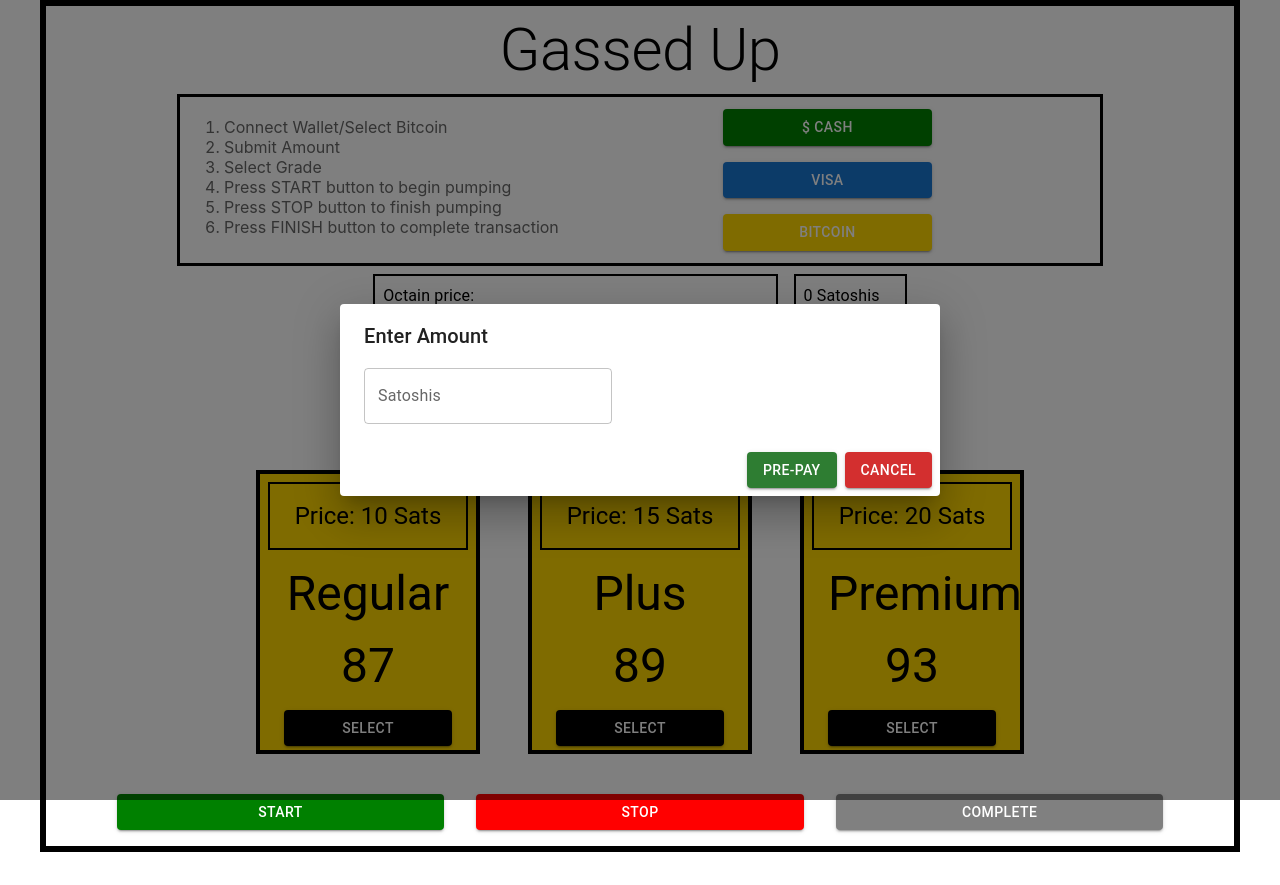
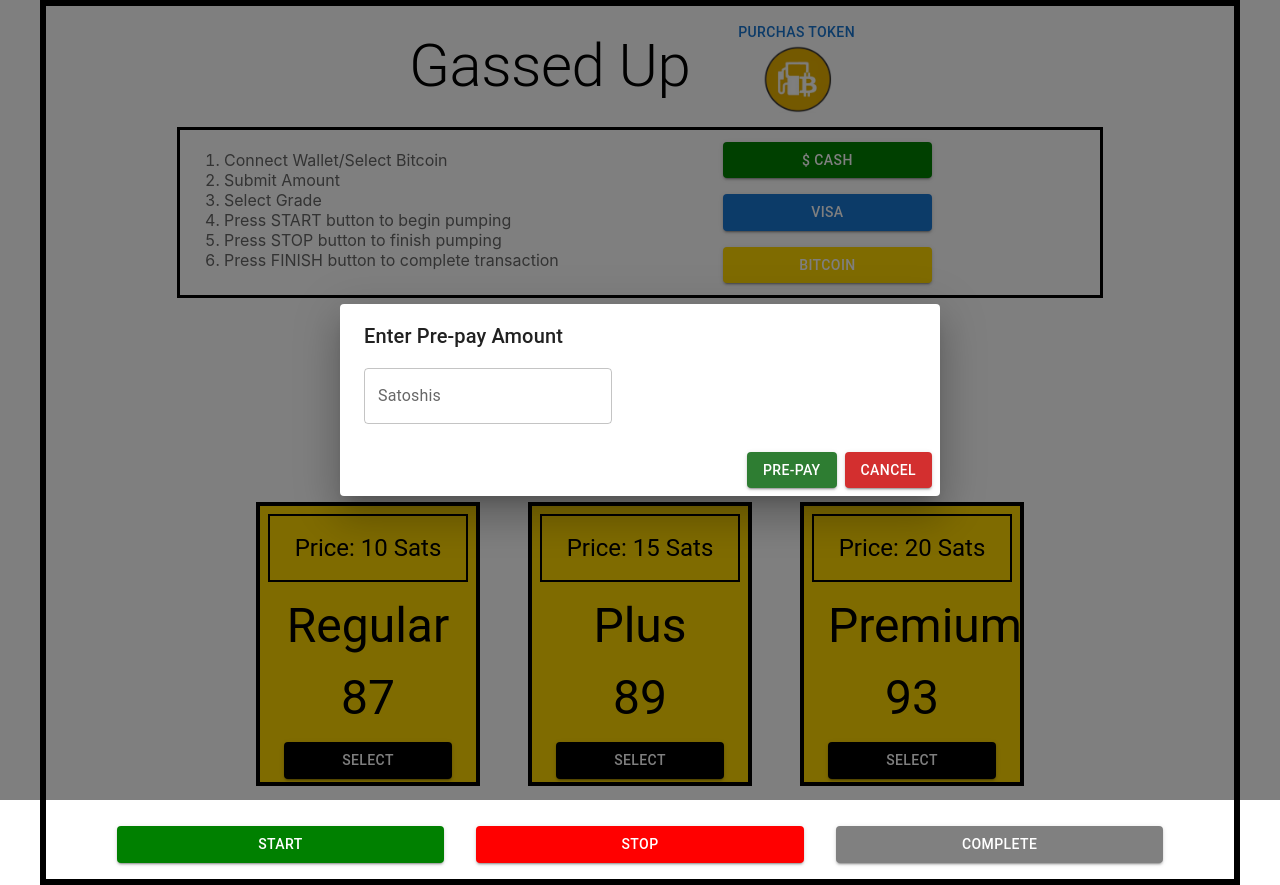
Before and after one commit to BSVArchie/GassedUp, a React (Create React App) app: page / in a window 1280 px wide. Both pictures are taken after a click on the button "BITCOIN". Before the commit the page ends 852 px from the top, so only its background shows below. Built offline with nearby package versions, Linux system fonts and the light colour scheme; what scrypt-ts would draw is missing.

Commit message:
token button added

```diff
--- a/src/App.tsx
+++ b/src/App.tsx
@@ -1,6 +1,7 @@
 import { useState } from 'react';
 import './App.css';
 import GassPump from './GassPump';
+import Token from './Token';
 // import QRCode from 'qrcode.react';
 import {
   Typography,
@@ -84,9 +85,14 @@ const App: React.FC = () => {
   return (
     <div className="App">
       <Container sx={{ border: '6px solid black', display: 'flex', flexDirection: 'column', justifyContent: 'center' }}>
-        <Typography variant='h2' sx={{ m: 1 }}>
-          Gassed Up
-        </Typography>
+        <Box sx={{ display: 'flex', justifyContent: 'center', m: 1 }}>
+          <Typography variant='h2' sx={{ m: 2 }}>
+            Gassed Up
+          </Typography>
+          <Box sx={{}}>
+            <Token/>
+          </Box>
+        </Box>
         <Box width='80%' sx={{
             border: '3px solid black',
             color: '#666666',
@@ -127,7 +133,7 @@ const App: React.FC = () => {
             <Button onClick = {openModel} variant="contained" sx={{ m: 1, bgcolor: 'gold', "&:hover": { bgcolor: 'gold' } }} >Bitcoin</Button>
 
             <Dialog open={open} fullWidth>
-                <DialogTitle>Enter Amount</DialogTitle>
+                <DialogTitle>Enter Pre-pay Amount</DialogTitle>
                 <DialogContent>
                     <TextField onChange = { e => setAmount(Number(e.target.value))} label="Satoshis"></TextField>
                 </DialogContent>
--- /dev/null
+++ b/src/Token.tsx
@@ -0,0 +1,44 @@
+import { useEffect, useState } from 'react';
+import { TextField, Box, Button, Container, Typography, Dialog, DialogTitle, DialogContent, DialogActions } from '@mui/material';
+import TokenImage from './TokenImage.jpg'
+
+// const Token: React.FC<> = () => {
+
+const Token: any = () => {
+
+    const [open, setOpen] = useState(false)
+    const [tokenAmount, setTokenAmount] = useState<number>(0)
+
+    function openModel() {
+        setOpen(true)
+      }
+
+      const cancel = () => {
+        setOpen(false)
+    }
+
+    return (
+        <>
+            <Container>
+                <Button onClick = {openModel} sx={{ display: 'flex', flexDirection: 'column' }}>
+                    Purchas Token
+                    {/* Display your image as the button content */}
+                    <img src={TokenImage} alt="My Image" style={{ width: '80px', height: '68px' }} />
+                </Button>
+            </Container>
+            <Dialog open={open} fullWidth>
+                <DialogTitle>Enter Token Amount</DialogTitle>
+                <DialogContent>
+                    <TextField onChange = { e => setTokenAmount(Number(e.target.value))} label="Satoshis"></TextField>
+                </DialogContent>
+
+                <DialogActions>
+                    <Button  color='success' variant='contained'>Prurchase Token</Button>
+                    <Button onClick = {cancel} color='error' variant='contained'>Cancel</Button>
+                </DialogActions>
+            </Dialog>
+        </>
+    )
+}
+
+export default Token
```
Also changed, not shown: src/TokenImage.jpg (added).
